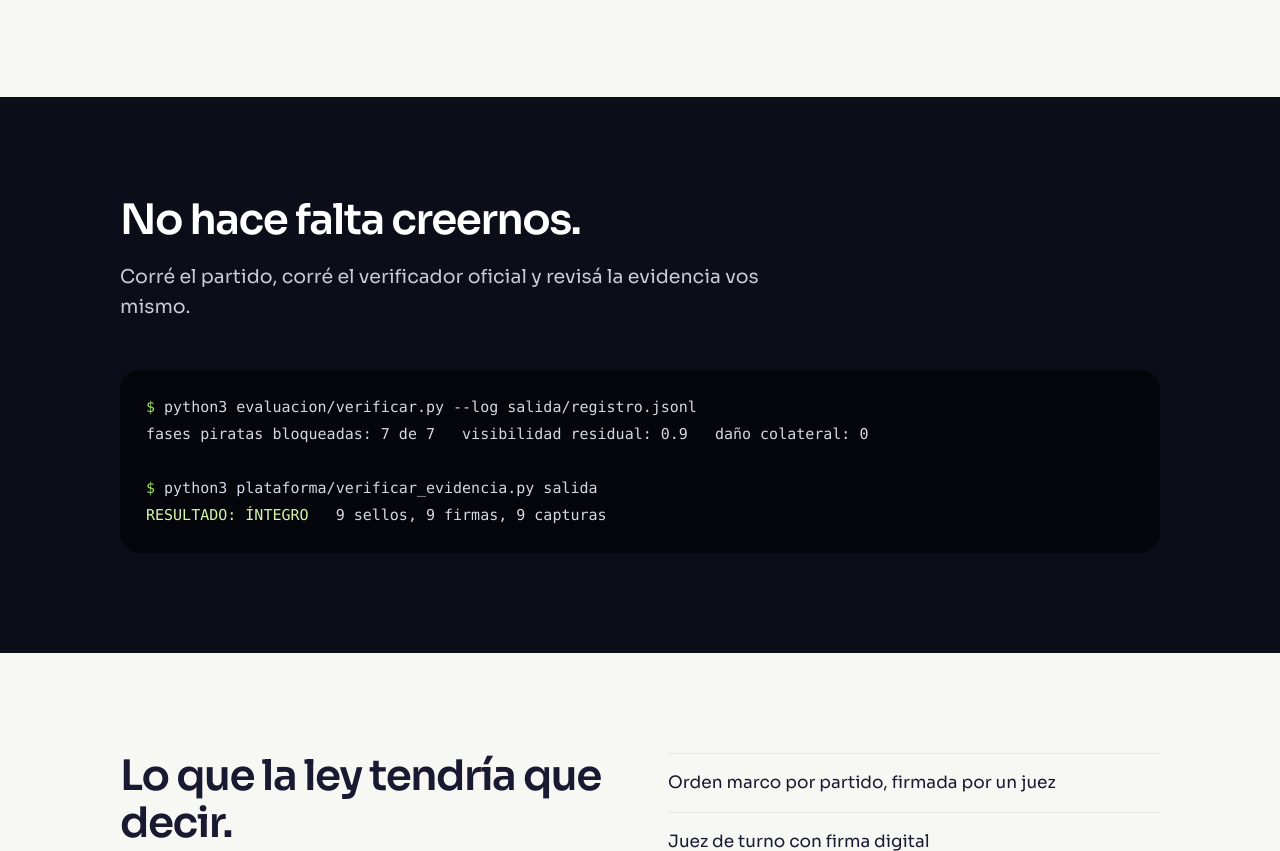
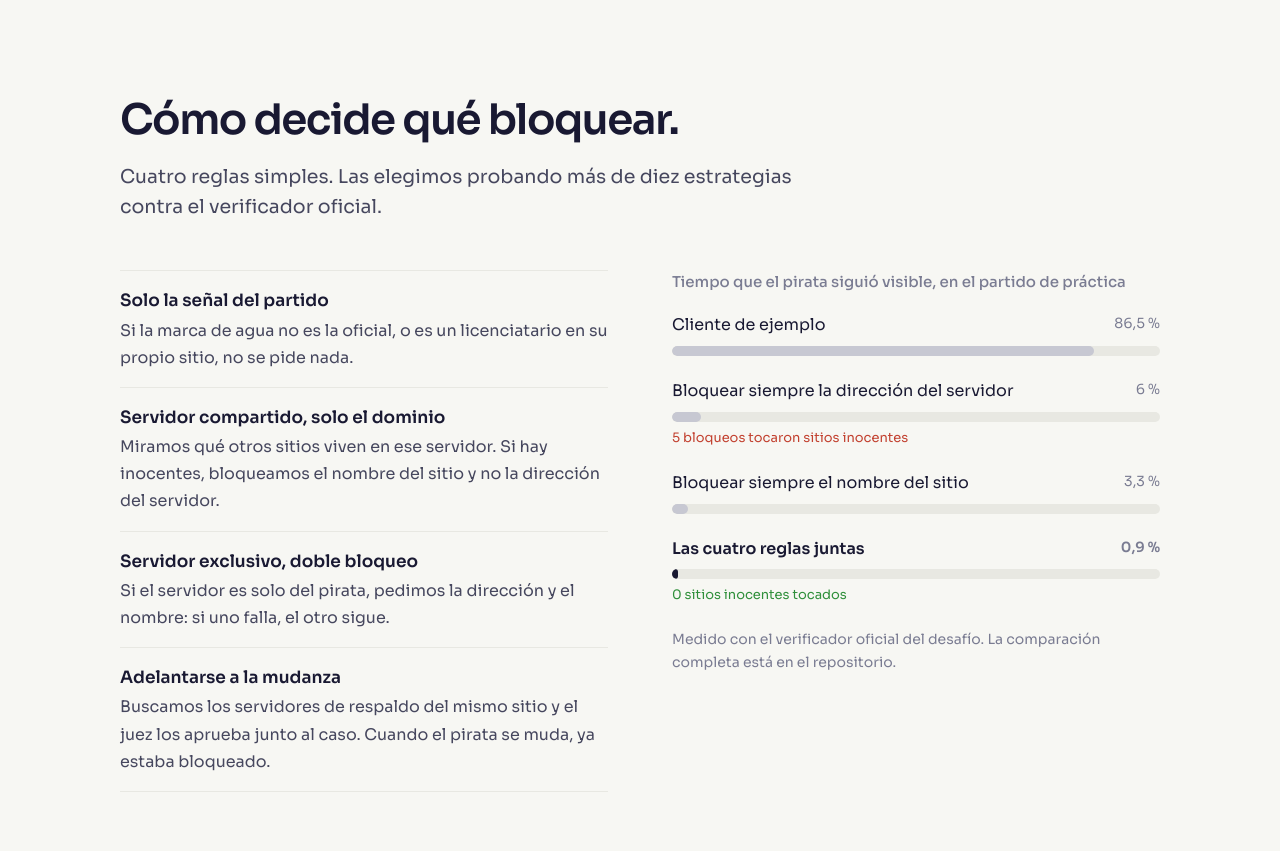
Before and after one commit to stevmolina/bloqueo-federal, a plain HTML site: page sitio/index.html in a window 1280 px wide. Shown: the part 2741-3592 px from the top of the page. Drawn offline with Linux system fonts and the light colour scheme.

Commit message:
Sitio: sección corta sobre cómo decide qué bloquear y comparación de estrategias
Co-authored-by: OpenBot <335604065+openbotgit[bot]@users.noreply.github.com>

```diff
--- a/sitio/index.html
+++ b/sitio/index.html
@@ -43,6 +43,15 @@ a{color:inherit}.in{max-width:1120px;margin:0 auto;padding:0 40px}
 .close{background:var(--ink);color:#fff;border-radius:30px;padding:56px;margin-top:80px}
 .close p{font-size:34px;line-height:1.15;letter-spacing:-.03em;font-weight:600;margin:0 0 28px;max-width:820px}
 footer{padding:40px 0 70px;color:var(--mist);font-size:14px}
+.how{display:grid;grid-template-columns:1fr 1fr;gap:64px;align-items:start}
+.rules{margin:0;padding:0;list-style:none}.rules li{padding:16px 0;border-bottom:1px solid var(--line)}.rules li:first-child{border-top:1px solid var(--line)}
+.rules b{display:block;font-weight:600;margin-bottom:2px}.rules span{color:#46475e;font-size:16px}
+.cmp h3{font-size:15px;font-weight:500;color:var(--mist);margin:0 0 18px}
+.opt{margin-bottom:22px}.opt .t{display:flex;justify-content:space-between;font-size:16px;margin-bottom:8px}.opt .t span{color:var(--mist);font-size:14px}
+.track{height:10px;border-radius:5px;background:var(--line);overflow:hidden}.track i{display:block;height:100%;border-radius:5px;background:#c7c8d2}
+.note{font-size:13px;margin-top:6px}.note.bad{color:#c2402f}.note.good{color:var(--ok)}.opt.win .t{font-weight:600}.opt.win .track i{background:var(--ink)}
+.cmp p{font-size:14px;color:var(--mist);margin:22px 0 0}
+@media(max-width:900px){.how{grid-template-columns:1fr;gap:40px}}
 @media(max-width:900px){.in{padding:0 22px}.h h1{font-size:42px}.grid4,.three,.steps,.law{grid-template-columns:1fr 1fr}.big{font-size:44px}.s h2{font-size:32px}.close p{font-size:24px}.close{padding:32px}}
 @media(max-width:560px){.grid4,.three,.steps,.law{grid-template-columns:1fr}}
 </style>
@@ -89,6 +98,27 @@ footer{padding:40px 0 70px;color:var(--mist);font-size:14px}
  </div>
 </div></section>
 
+<section class=s id=estrategia style="padding-top:0"><div class=in>
+ <h2>Cómo decide qué bloquear.</h2>
+ <p class=lead>Cuatro reglas simples. Las elegimos probando más de diez estrategias contra el verificador oficial.</p>
+ <div class=how>
+  <ul class=rules>
+   <li><b>Solo la señal del partido</b><span>Si la marca de agua no es la oficial, o es un licenciatario en su propio sitio, no se pide nada.</span></li>
+   <li><b>Servidor compartido, solo el dominio</b><span>Miramos qué otros sitios viven en ese servidor. Si hay inocentes, bloqueamos el nombre del sitio y no la dirección del servidor.</span></li>
+   <li><b>Servidor exclusivo, doble bloqueo</b><span>Si el servidor es solo del pirata, pedimos la dirección y el nombre: si uno falla, el otro sigue.</span></li>
+   <li><b>Adelantarse a la mudanza</b><span>Buscamos los servidores de respaldo del mismo sitio y el juez los aprueba junto al caso. Cuando el pirata se muda, ya estaba bloqueado.</span></li>
+  </ul>
+  <div class=cmp>
+   <h3>Tiempo que el pirata siguió visible, en el partido de práctica</h3>
+   <div class=opt><div class=t>Cliente de ejemplo<span>86,5 %</span></div><div class=track><i style="width:86.5%"></i></div></div>
+   <div class=opt><div class=t>Bloquear siempre la dirección del servidor<span>6 %</span></div><div class=track><i style="width:6%"></i></div><div class="note bad">5 bloqueos tocaron sitios inocentes</div></div>
+   <div class=opt><div class=t>Bloquear siempre el nombre del sitio<span>3,3 %</span></div><div class=track><i style="width:3.3%"></i></div></div>
+   <div class="opt win"><div class=t>Las cuatro reglas juntas<span>0,9 %</span></div><div class=track><i style="width:0.9%;min-width:6px"></i></div><div class="note good">0 sitios inocentes tocados</div></div>
+   <p>Medido con el verificador oficial del desafío. La comparación completa está en el repositorio.</p>
+  </div>
+ </div>
+</div></section>
+
 <section class="s dark" id=verificar><div class=in>
  <h2>No hace falta creernos.</h2>
  <p class=lead>Corré el partido, corré el verificador oficial y revisá la evidencia vos mismo.</p>
```
